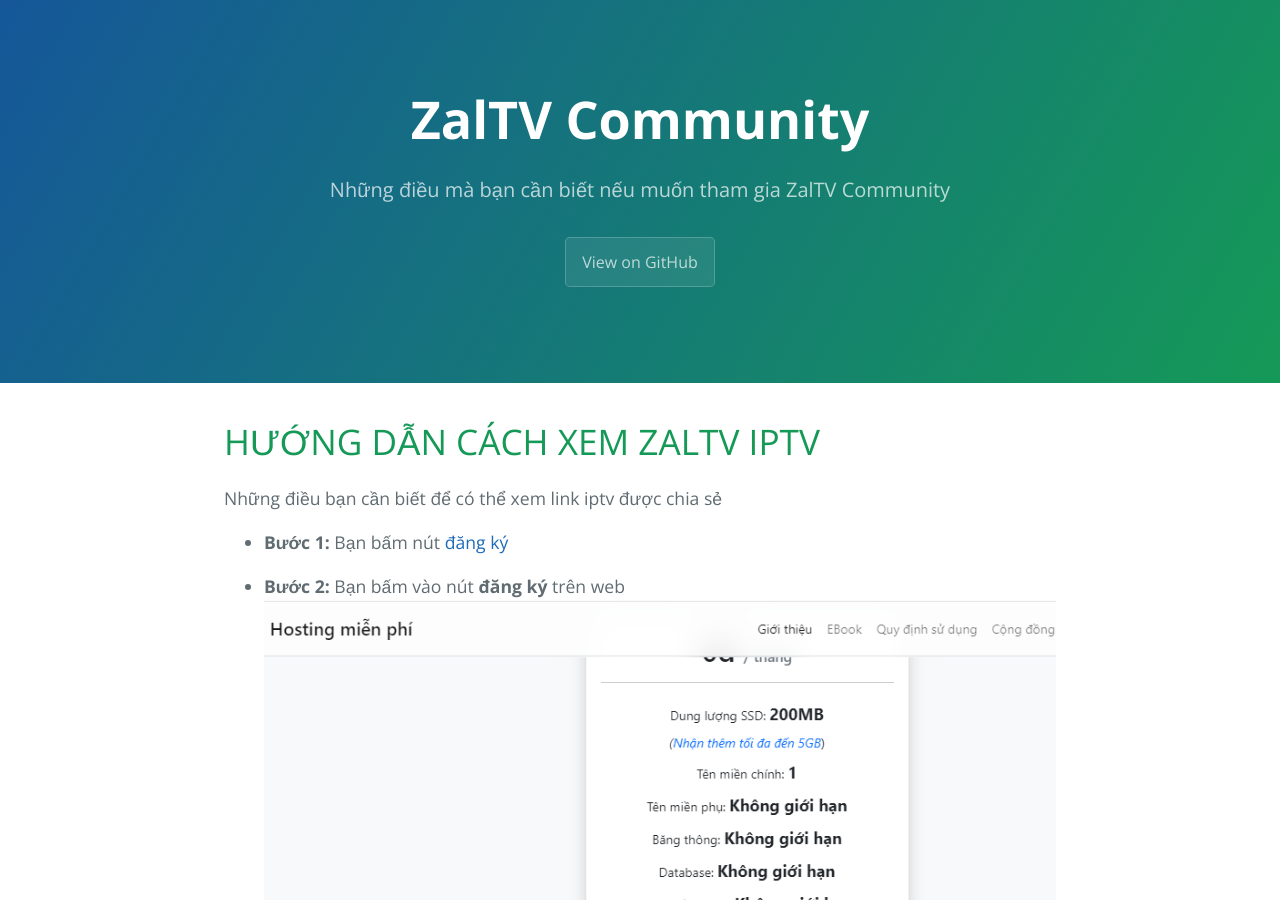
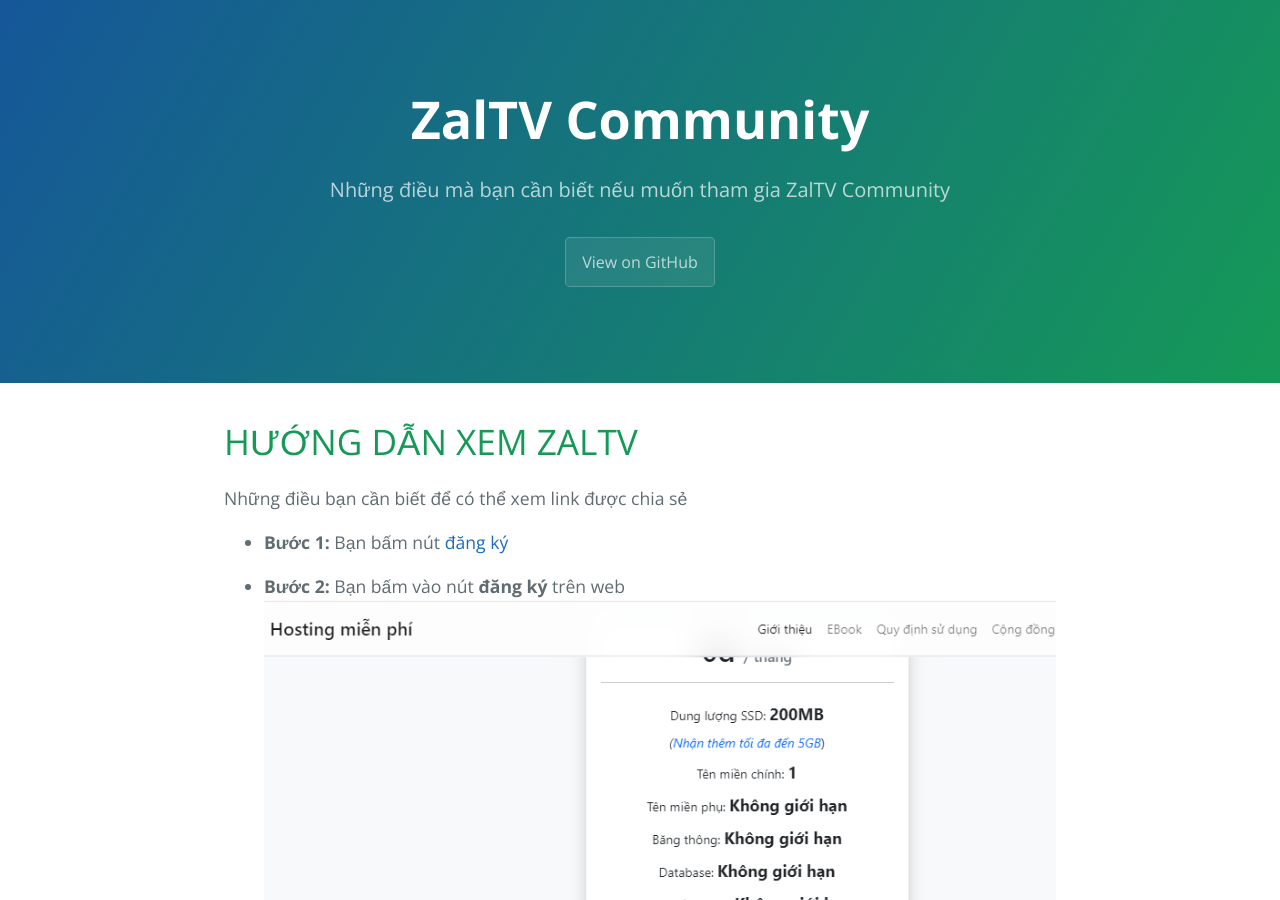
Before and after one commit to huuvinhtv/zaltv, a Jekyll site: the page built from huongdan.md, in a window 1280 px wide and 900 px high. Built offline with Jekyll 4.4.1, drawn with Linux system fonts in a browser that asks for light colours; our own code applies the rules of GitHub Pages for plain Markdown files.

Commit message:
Update huongdan.md

```diff
--- a/huongdan.md
+++ b/huongdan.md
@@ -1,6 +1,6 @@
-# HƯỚNG DẪN CÁCH XEM ZALTV IPTV
+# HƯỚNG DẪN XEM ZALTV
 
-Những điều bạn cần biết để có thể xem link iptv được chia sẻ
+Những điều bạn cần biết để có thể xem link được chia sẻ
 
 - **Bước 1:** Bạn bấm nút [đăng ký](https://123host.vn/hosting-mien-phi.html?utm_source=INV&utm_medium=FHREF&utm_campaign=131954)
 
```
